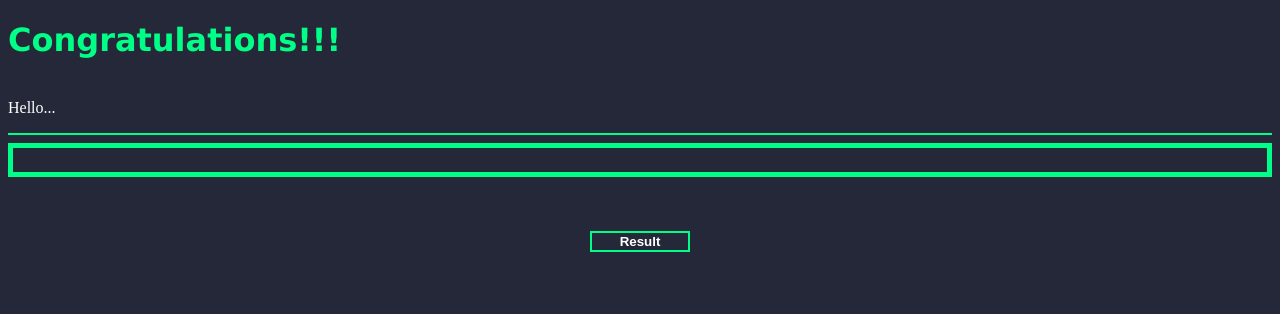
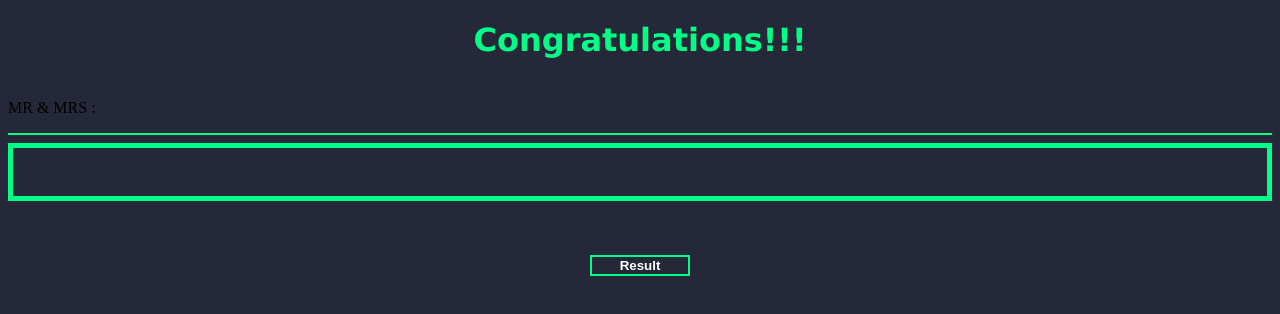
Before and after one commit to venkatasaikumarmamidi/FLAMES, a plain HTML site: page result.html in a window 1280 px wide. Drawn offline with Linux system fonts and the light colour scheme.

Commit message:
Update result.html

```diff
--- a/result.html
+++ b/result.html
@@ -5,17 +5,18 @@
     <meta http-equiv="X-UA-Compatible" content="IE=edge">
     <meta name="viewport" content="width=device-width, initial-scale=1.0">
     <title>Congratulations!!!</title>
+    <link rel="icon" type="image/x-icon" href="heart.png">
     <link rel="stylesheet" href="res.css">
 <script src="res.js">
        //here is the function of main logic
 </script>
 </head>
 <body bgcolor="#252839">
-    <h1><font color="#01fe87" face="Verdana">Congratulations!!!</font></h1><br>
-        <font color="#fff"> Hello...<p id="f" color=""></p></font>
-        <font color="#fff"><span id="s" color=""></span></font>
+    <h1 align="center"><font color="#01fe87" face="Verdana">Congratulations!!!</font></h1><br>
+    <spna id="b">MR & MRS : <center></spna><u color="#01fe87"><p id="f" color=""></p></u>
+    <u bgcolor="#01fe87"><span id="s" color=""></span></u></center>
         <hr color="#01fe87">
-        <div border="solid"><font color="#fff" face="Verdana" size="5px"><p id="c"></p></font></div>
+        <div border="solid"><font color="#fff" face="Verdana" size="10"><p id="c"></p></font></div>
         <br><br><br><center><button class="open" type="submit" onclick="fun();">Result</button></center><br>
 
 
```
